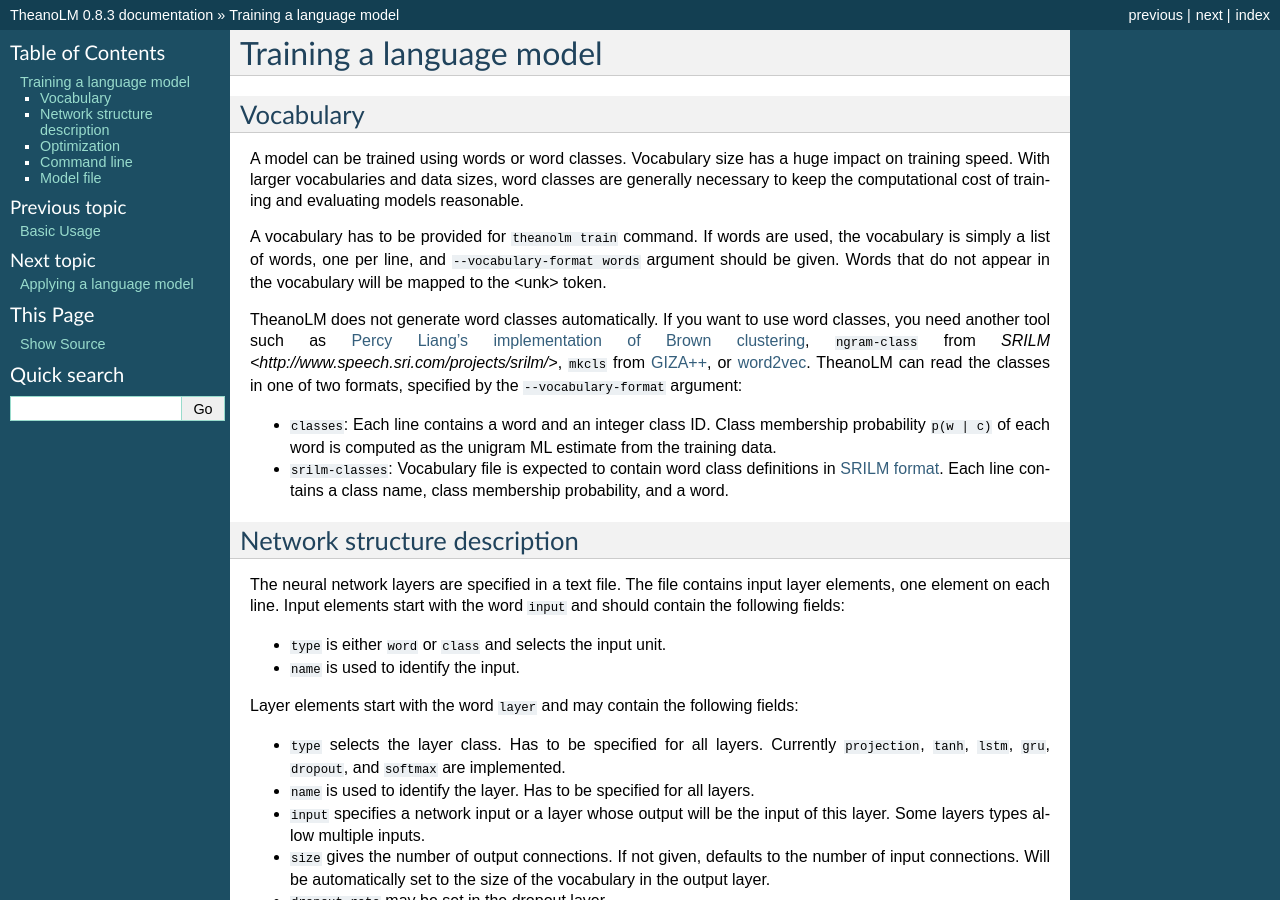
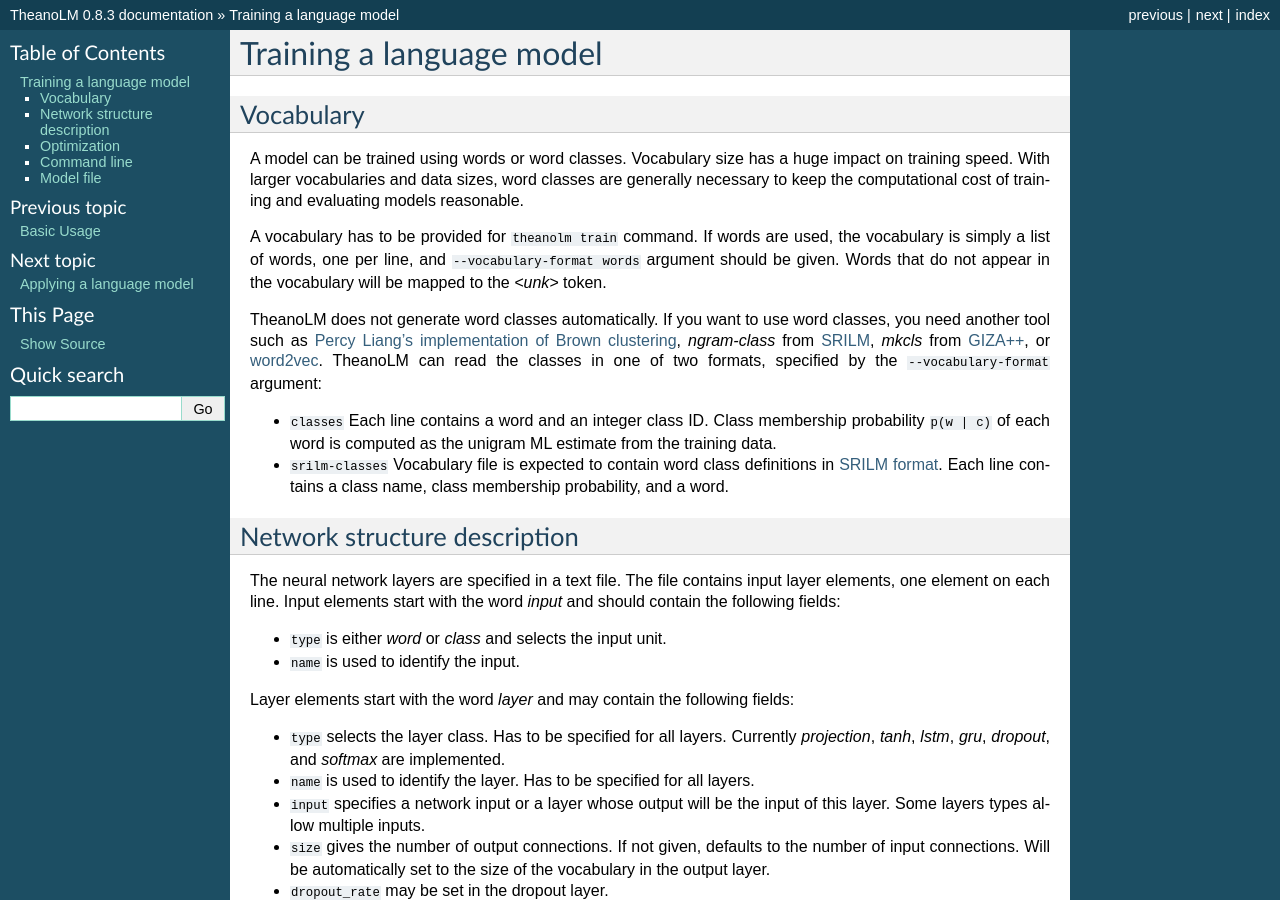
Before and after one commit to senarvi/theanolm, a Sphinx documentation site: the page built from docs/training.rst, in a window 1280 px wide and 900 px high. Built offline with Sphinx 7.4.7, drawn with Linux system fonts in a browser that asks for light colours; pages that are not in the unit, such as notebooks, are missing from menus; some of the changed text lies outside the part shown.

Commit message:
Improved document style and fixed hyperlinks.

```diff
--- a/docs/training.rst
+++ b/docs/training.rst
@@ -12,20 +12,20 @@
 A vocabulary has to be provided for ``theanolm train`` command. If words are
 used, the vocabulary is simply a list of words, one per line, and
 ``--vocabulary-format words`` argument should be given. Words that do not
-appear in the vocabulary will be mapped to the <unk> token.
+appear in the vocabulary will be mapped to the *<unk>* token.
 
 TheanoLM does not generate word classes automatically. If you want to use word
 classes, you need another tool such as `Percy Liang's implementation of Brown
-clustering <https://github.com/percyliang/brown-cluster>`_, ``ngram-class`` from
-`SRILM <http://www.speech.sri.com/projects/srilm/>`, ``mkcls`` from `GIZA++
+clustering <https://github.com/percyliang/brown-cluster>`_, *ngram-class* from
+`SRILM <http://www.speech.sri.com/projects/srilm/>`_, *mkcls* from `GIZA++
 <https://github.com/moses-smt/giza-pp>`_, or `word2vec
 <https://github.com/dav/word2vec>`_. TheanoLM can read the classes in one of two
 formats, specified by the ``--vocabulary-format`` argument:
 
-* ``classes``: Each line contains a word and an integer class ID. Class
+* ``classes``  Each line contains a word and an integer class ID. Class
   membership probability ``p(w | c)`` of each word is computed as the unigram ML
   estimate from the training data.
-* ``srilm-classes``: Vocabulary file is expected to contain word class
+* ``srilm-classes``  Vocabulary file is expected to contain word class
   definitions in `SRILM format
   <http://www.speech.sri.com/projects/srilm/manpages/classes-format.5.html>`_.
   Each line contains a class name, class membership probability, and a word.
@@ -35,17 +35,17 @@
 
 The neural network layers are specified in a text file. The file contains input
 layer elements, one element on each line. Input elements start with the word
-``input`` and should contain the following fields:
+*input* and should contain the following fields:
 
-* ``type`` is either ``word`` or ``class`` and selects the input unit.
+* ``type`` is either *word* or *class* and selects the input unit.
 * ``name`` is used to identify the input.
 
-Layer elements start with the word ``layer`` and may contain the following
+Layer elements start with the word *layer* and may contain the following
 fields:
 
 * ``type`` selects the layer class. Has to be specified for all layers.
-  Currently ``projection``, ``tanh``, ``lstm``, ``gru``, ``dropout``, and
-  ``softmax`` are implemented.
+  Currently *projection*, *tanh*, *lstm*, *gru*, *dropout*, and *softmax* are
+  implemented.
 * ``name`` is used to identify the layer. Has to be specified for all layers.
 * ``input`` specifies a network input or a layer whose output will be the input
   of this layer. Some layers types allow multiple inputs.
@@ -69,7 +69,7 @@
 A dropout layer is not a real layer in the sense that it does not contain any
 neurons. It can be added after another layer, and only sets some activations
 randomly to zero at train time. This is helpful with larger networks to prevent
-overlearning. The effect can be controlled using the ``dropout_rate`` parameter.
+overlearning. The effect can be controlled using the *dropout_rate* parameter.
 The training converges slower the larger the dropout rate. A larger network with
 dropout layers could be specified using the following description::
 
@@ -163,15 +163,15 @@
     theanolm train model.h5 validation-data.txt --training-set training-data.txt
 
 The input files can be either plain text or compressed with gzip. Text data is
-read one utterance per line. Start-of-sentence and end-of-sentence tags (``<s>``
-and ``</s>``) will be added to the beginning and end of each utterance, if they
+read one utterance per line. Start-of-sentence and end-of-sentence tags (*<s>*
+and *</s>*) will be added to the beginning and end of each utterance, if they
 are missing. If an empty line is encountered, it will be ignored, instead of
 interpreted as the empty sentence ``<s> </s>``.
 
 The default *lstm300* network architecture is used unless another architecture
-is selected with the ``architecture`` argument. A larger network can be selected
-with *lstm1500*, or a path to a custom network architecture description can be
-given.
+is selected with the ``--architecture`` argument. A larger network can be
+selected with *lstm1500*, or a path to a custom network architecture description
+can be given.
 
 When the *no-improvement* stopping condition is used, learning rate is halved
 when validation set perplexity stops improving, and training stops when the
@@ -181,7 +181,7 @@
 perplexity is allowedto increase before learning rate is reduced.
 
 Below is a more complex example that reads word classes from
-``vocabulary.classes`` and uses Nesterov Momentum optimizer with annealing::
+*vocabulary.classes* and uses Nesterov Momentum optimizer with annealing::
 
     theanolm train \
       model.h5 \
```
